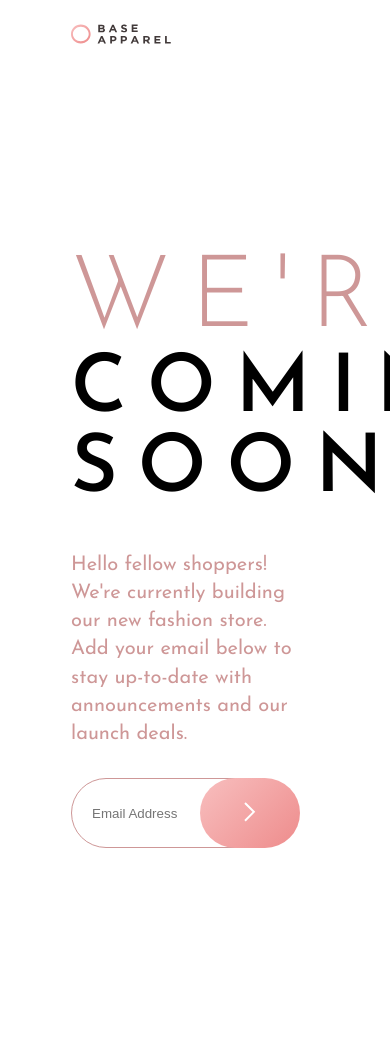
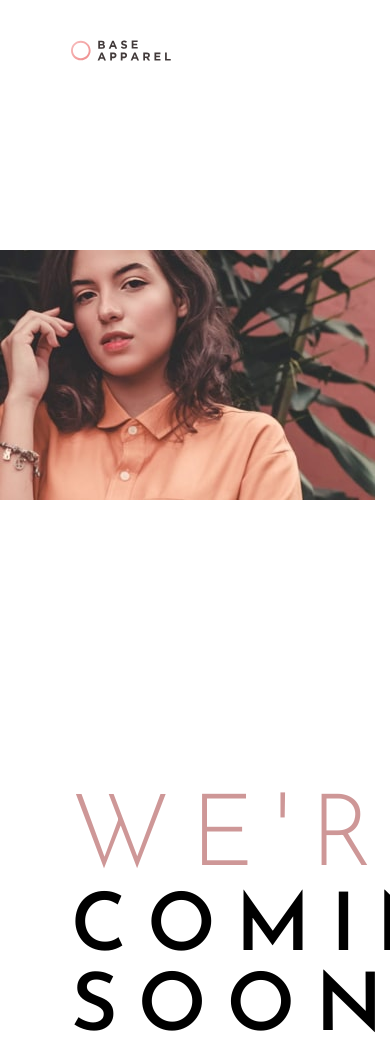
Before and after one commit to shubhsk88/Apperal-Landing-page, a plain HTML site: page index.html in a window 390 px wide. Shown: the top 1053 px of the page. Drawn offline with Linux system fonts and the light colour scheme.

Commit message:
Tried responsiveness

```diff
--- /dev/null
+++ b/sdada.css
@@ -0,0 +1,33 @@
+@media only screen and (max-width: 1000px) {
+  .body__wrapper {
+    /* grid-template-columns: 1fr;
+      grid-template-rows: 1fr 3fr auto; */
+    grid-template-rows: repeat(auto-fill, minmax(250px, 1fr));
+    grid-template-columns: 1fr;
+
+    width: 100vw;
+    height: 96vh;
+  }
+  .image {
+    background: url('images/hero-mobile.jpg');
+    /*  */
+    /* background-color: red; */
+    grid-row: 2 / span 3;
+    grid-column: 1/1;
+    background-repeat: no-repeat;
+    background-size: auto;
+
+    /* width: 60rem; */
+    /* justify-self: center; */
+  }
+  .main {
+    /* grid-row: 5 / span 3; */
+    display: flex;
+    flex-direction: column;
+    grid-row: 6 /8;
+  }
+  .header {
+    margin-top: 4rem;
+    grid-row: 1/2;
+  }
+}
--- a/style.css
+++ b/style.css
@@ -18,7 +18,8 @@ html {
     hsl(0, 80%, 86%) 0%,
     hsl(0, 74%, 74%) 100%
   ); */
-  font-size: 1.6rem;
+  /* font-size: 1.6rem; */
+
   font-family: 'Josefin Sans', sans-serif;
 }
 .body__wrapper {
@@ -26,7 +27,7 @@ html {
   grid-template-columns: 4fr 3fr;
 
   grid-template-rows: repeat(4, 1fr);
-  height: 100vh;
+  height: 100%;
   width: 100vw;
 }
 
@@ -52,7 +53,6 @@ html {
   grid-row: 2 / span 5;
   display: flex;
   flex-direction: column;
-
 
   width: 70%;
   margin: 0 auto;
@@ -144,6 +144,41 @@ html {
 }
 
 footer {
-  margin-top: 28rem;
+  margin-top: 15rem;
   margin-left: 10rem;
+  font-size: 1.6rem;
 }
+
+@media only screen and (max-width: 1000px) {
+  .body__wrapper {
+    /* grid-template-columns: 1fr;
+    grid-template-rows: 1fr 3fr auto; */
+    grid-template-rows: repeat(auto-fill, minmax(250px, 1fr));
+    grid-template-columns: 1fr;
+
+    width: 100vw;
+    height: 96vh;
+  }
+  .image {
+    background: url('images/hero-mobile.jpg');
+    /*  */
+    /* background-color: red; */
+    grid-row: 2 / span 3;
+    grid-column: 1/1;
+    background-repeat: no-repeat;
+    background-size: auto;
+
+    /* width: 60rem; */
+    /* justify-self: center; */
+  }
+  .main {
+    /* grid-row: 5 / span 3; */
+    display: flex;
+    flex-direction: column;
+    grid-row: 6 /8;
+  }
+  .header {
+    margin-top: 4rem;
+    grid-row: 1/2;
+  }
+}
```
